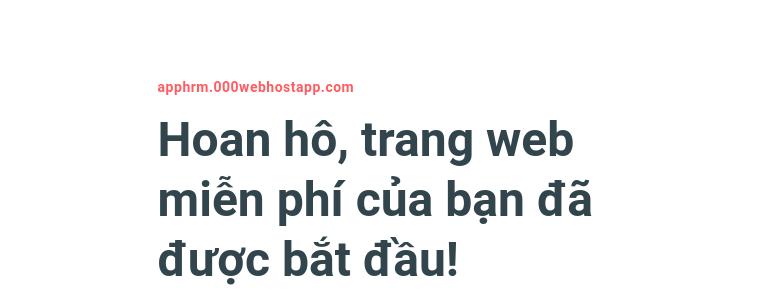
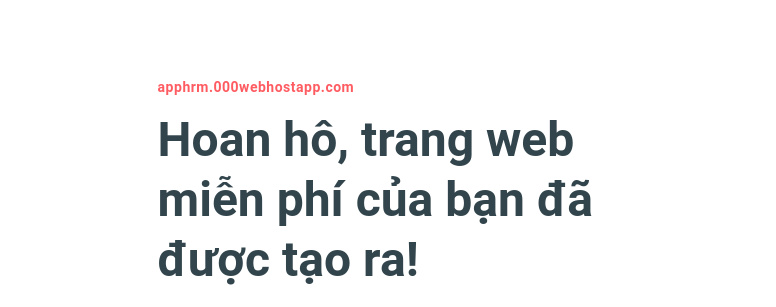
Before and after one commit to apphrm/partner, a plain HTML site: page index.html in a window 1280 px wide. Shown: the part 162-469 px from the top of the page, 504-1280 px from the left. Drawn offline with nearby package versions, Linux system fonts and the light colour scheme; a script that the page names is missing.

Commit message:
Update index.html

```diff
--- a/index.html
+++ b/index.html
@@ -645,7 +645,7 @@
             </div>
             <div class="header-info-container flex flex-column flex-basis-48">
                 <p class="header-info-container__hostname mb-10">apphrm.000webhostapp.com</p>
-                <p class="header-info-container__welcome-txt heading-1 mb-20">Hoan hô, trang web miễn phí của bạn đã được bắt đầu!</p>
+                <p class="header-info-container__welcome-txt heading-1 mb-20">Hoan hô, trang web miễn phí của bạn đã được tạo ra!</p>
                 <p class="mb-50">Bạn thấy trang này vì trang web của bạn không có tệp &quot;<strong>index.php</strong>&quot; hoặc &quot;<strong>index.html</strong>&quot; trong thư mục <strong>public_html</strong>.</p>
                 <a href="https://www.000webhost.com/members/website/apphrm/build#index" class="header-info-container__button button-underline">Tạo tệp index <i class="fa fa-chevron-right ml-15 button-underline--icon" aria-hidden="true"></i></a>
             </div>
```
